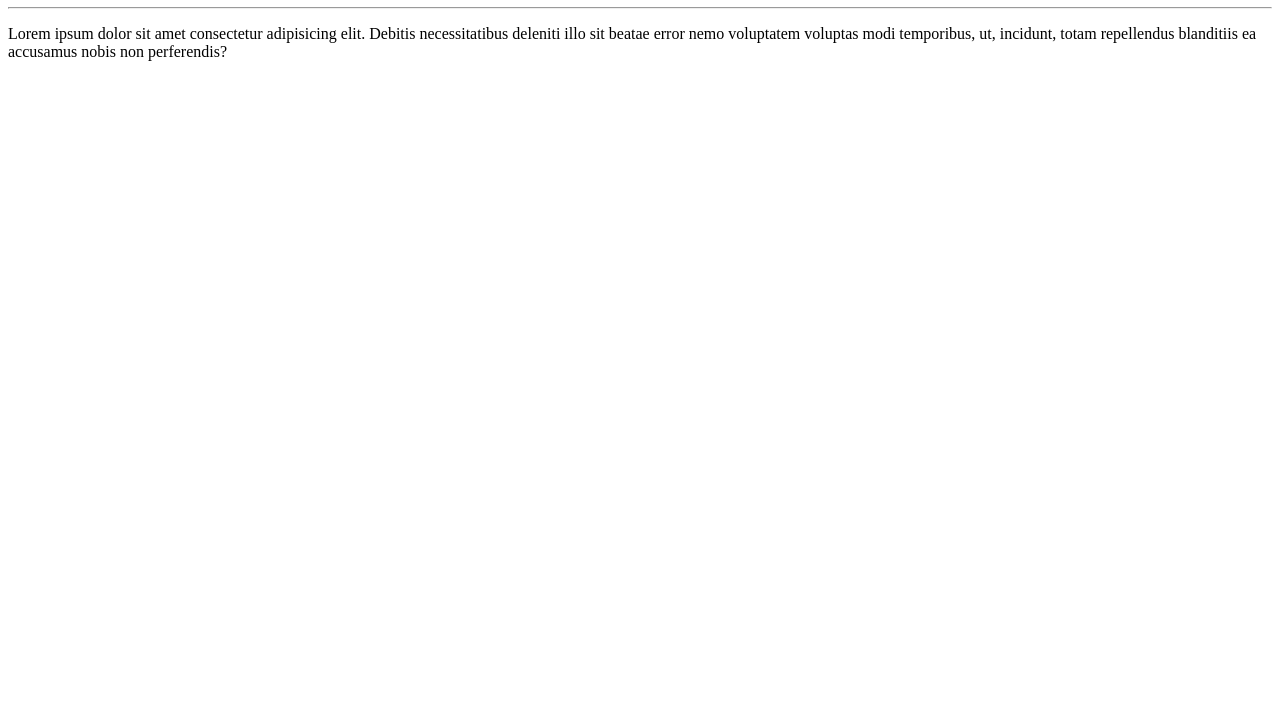
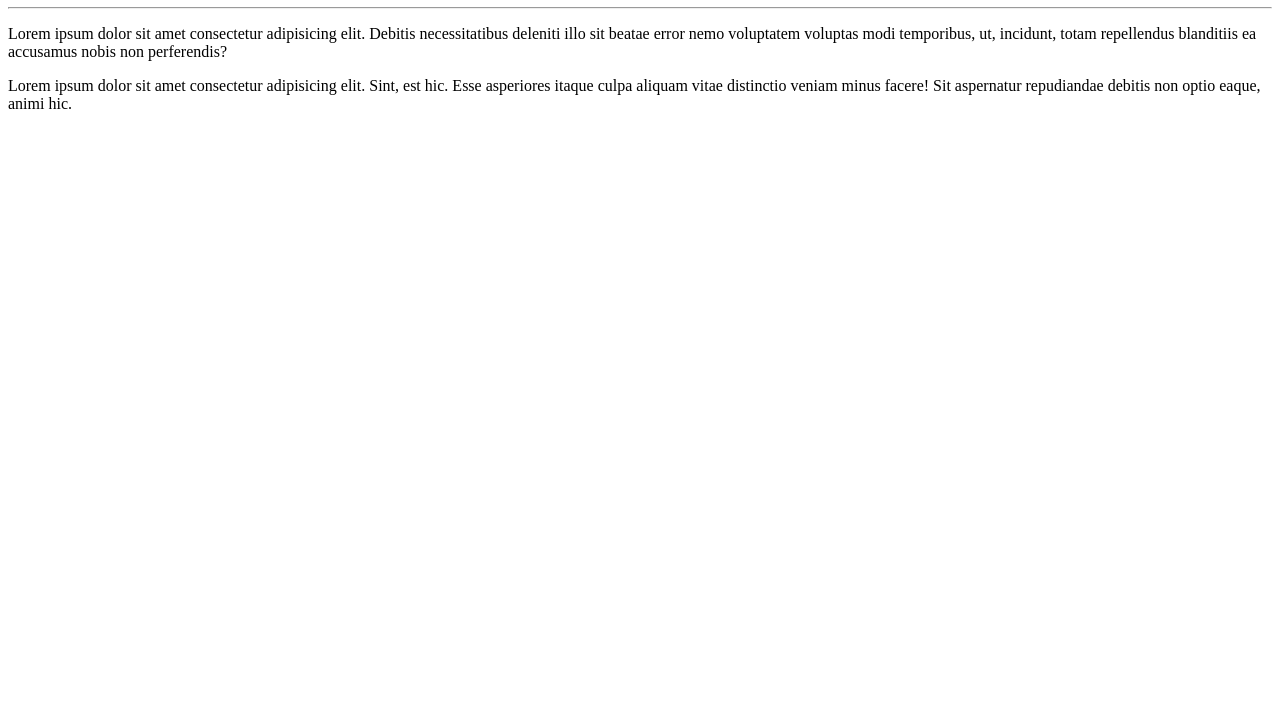
Before and after one commit to ArtCriative/Ola-Mundo, a plain HTML site: page site-exemplo/index.html in a window 1280 px wide. Shown: the part 73-800 px from the top of the page. Drawn offline with Linux system fonts and the light colour scheme.

Commit message:
adicionei um paragrafo

```diff
--- a/site-exemplo/index.html
+++ b/site-exemplo/index.html
@@ -11,6 +11,7 @@
     </h1>
     <hr>
     <p> Lorem ipsum dolor sit amet consectetur adipisicing elit. Debitis necessitatibus deleniti illo sit beatae error nemo voluptatem voluptas modi temporibus, ut, incidunt, totam repellendus blanditiis ea accusamus nobis non perferendis?</p>
+    <p>Lorem ipsum dolor sit amet consectetur adipisicing elit. Sint, est hic. Esse asperiores itaque culpa aliquam vitae distinctio veniam minus facere! Sit aspernatur repudiandae debitis non optio eaque, animi hic.</p>
 
 </body>
 </html>
```
